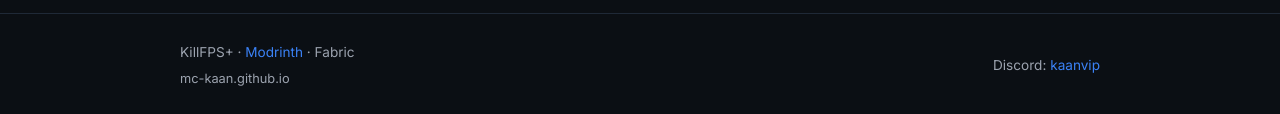
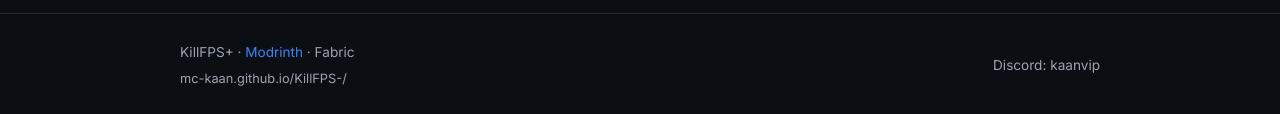
Before and after one commit to Mc-Kaan/KillFPS-, a plain HTML site: page about.html in a window 1280 px wide. Shown: the part 920-1034 px from the top of the page. Drawn offline with Linux system fonts and the light colour scheme.

Commit message:
Update footer links and Discord username

```diff
--- a/about.html
+++ b/about.html
@@ -65,10 +65,10 @@
     <div class="container footer-inner">
       <div class="footer-left">
         <p>KillFPS+ · <a href="https://modrinth.com/modpack/killfps" target="_blank" rel="noopener">Modrinth</a> · Fabric</p>
-        <p style="margin-top:0.3rem;font-size:0.8rem;">mc-kaan.github.io</p>
+        <p style="margin-top:0.3rem;font-size:0.8rem;">mc-kaan.github.io/KillFPS-/</p>
       </div>
       <div class="footer-right">
-        <p>Discord: <a href="https://discord.com/users/kaanvip" target="_blank" rel="noopener">kaanvip</a></p>
+        <p>Discord: kaanvip</a></p>
       </div>
     </div>
   </footer>
```
